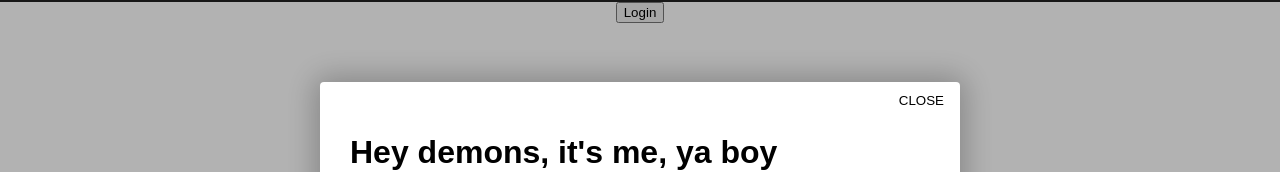
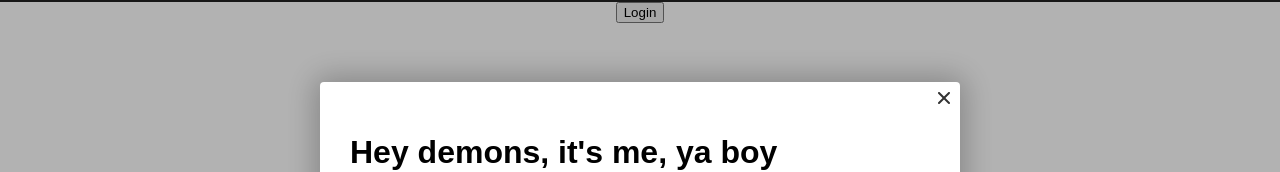
Before and after one commit to frankluongo/LUT-Level-2-React, a React (Create React App) app: page / in a window 1280 px wide. Both pictures are taken after a click on the button "Login". Shown: the part 188-360 px from the top of the page. Built offline with nearby package versions, Linux system fonts and the light colour scheme.

Commit message:
8: Creating a Usable Icon Component

```diff
--- a/src/Modal.js
+++ b/src/Modal.js
@@ -1,6 +1,8 @@
 import React, { Component } from 'react';
 import styled from 'styled-components';
 import Portal from './Portal';
+
+import Icon from './Utilities/Icon';
 
 const ModalWrapper = styled.div`
   position: absolute;
@@ -31,13 +33,16 @@ const ModalCard = styled.div`
 
   const CloseButton = styled.button`
     position: absolute;
-    top: 10px;
-    right: 10px;
+    top: 0;
+    right: 0;
+
+    padding: 10px;
 
     text-transform: uppercase;
 
     border: none;
     background-color: transparent;
+    cursor: pointer;
   `;
 
 const Background = styled.div`
@@ -60,7 +65,7 @@ export default class Modal extends Component {
         {on &&
           <ModalWrapper>
             <ModalCard>
-              <CloseButton onClick={toggle}>Close</CloseButton>
+              <CloseButton onClick={toggle}><Icon name="close" /></CloseButton>
               {children}
             </ModalCard>
             <Background onClick={toggle} />
--- /dev/null
+++ b/src/Utilities/Icon.js
@@ -0,0 +1,37 @@
+import React, { Component } from 'react'
+
+export default class Icon extends Component {
+  static defaultProps = {
+    color: "#333333"
+  }
+
+  render() {
+    const { name } = this.props;
+    switch (name) {
+      case 'close':
+        return (
+          <svg
+            x="0px"
+            y="0px"
+            width="12px"
+            height="12px"
+            viewBox="0 0 212.982 212.982"
+            enableBackground="new 0 0 212.982 212.982"
+          >
+          <path
+            fill={this.props.color}
+            d="M131.804,106.491l75.936-75.936c6.99-6.99,6.99-18.323,0-25.312
+              c-6.99-6.99-18.322-6.99-25.312,0l-75.937,75.937L30.554,5.242c-6.99-6.99-18.322-6.99-25.312,0c-6.989,6.99-6.989,18.323,0,25.312
+              l75.937,75.936L5.242,182.427c-6.989,6.99-6.989,18.323,0,25.312c6.99,6.99,18.322,6.99,25.312,0l75.937-75.937l75.937,75.937
+              c6.989,6.99,18.322,6.99,25.312,0c6.99-6.99,6.99-18.322,0-25.312L131.804,106.491z"/>
+          </svg>
+        );
+      case 'search':
+        return (
+          <div>
+            Search me!
+          </div>
+        );
+    }
+  }
+}
```
